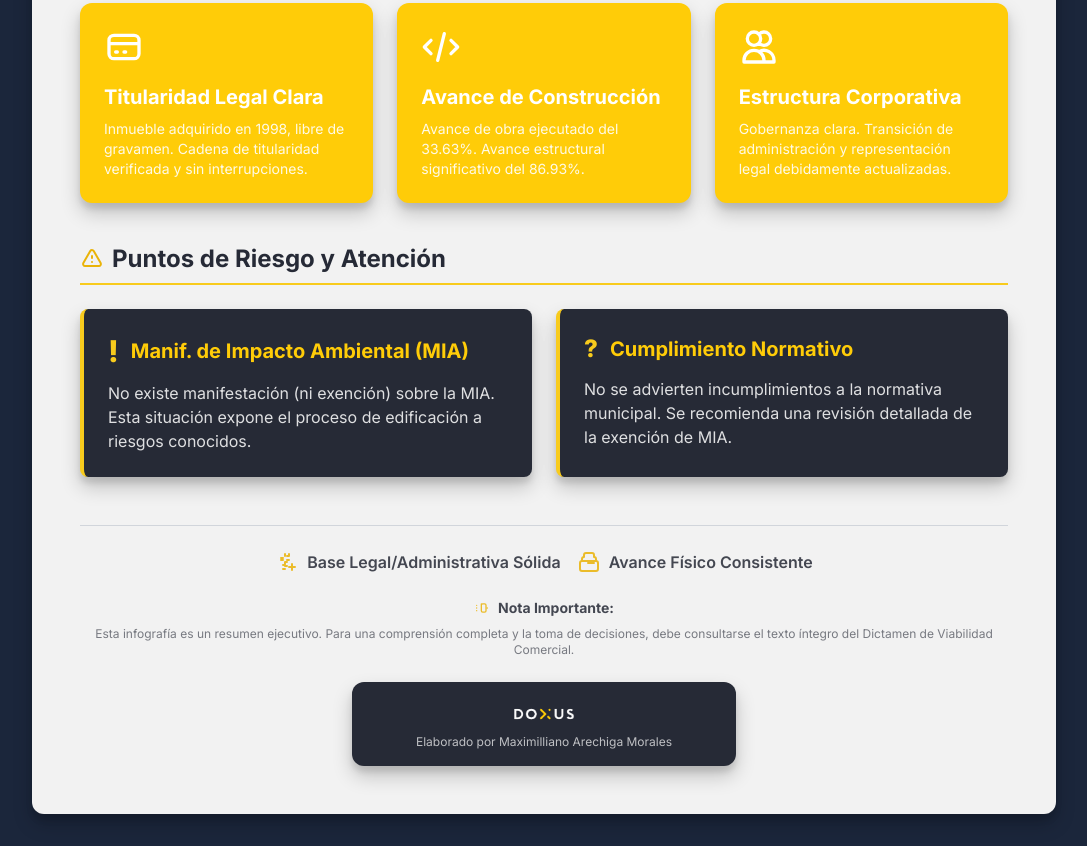
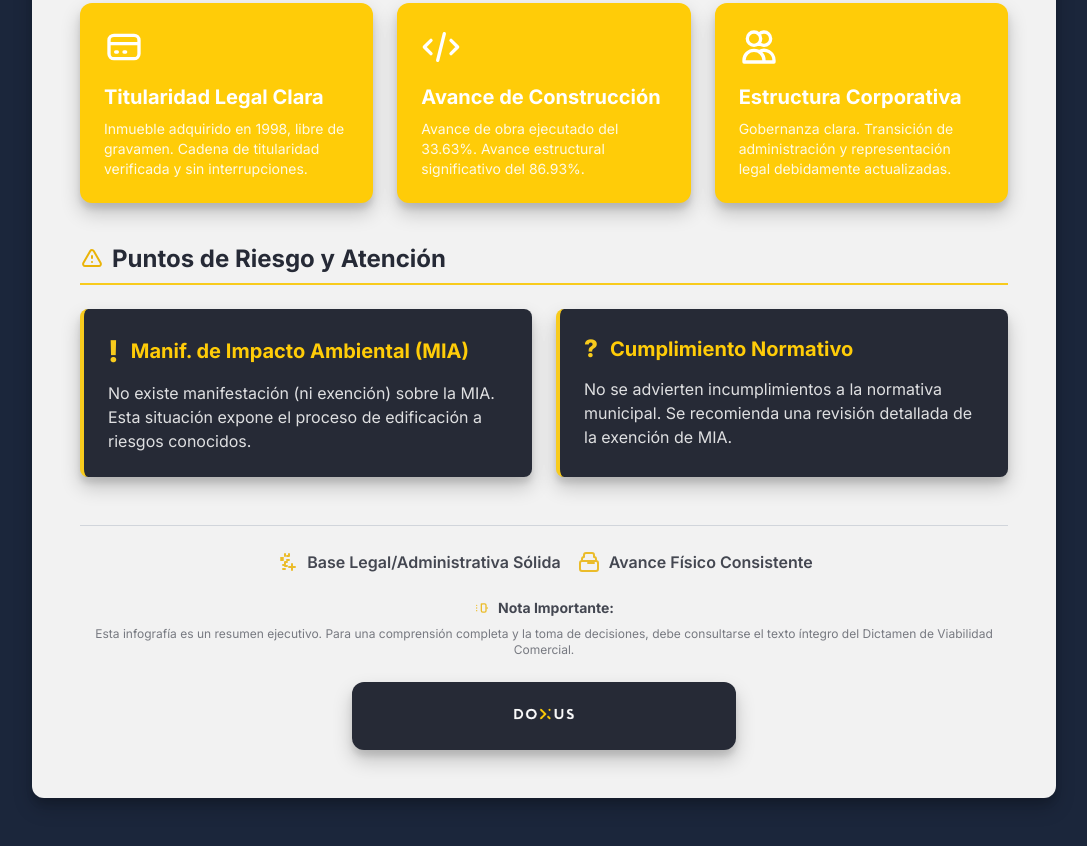
Before and after one commit to marechiga-lab/Ficha_Alyoca_quartier, a plain HTML site: page index.html in a window 1280 px wide. Shown: the part 527-1373 px from the top of the page, without its empty margins (96-1183 px from the left). Drawn offline with nearby package versions, Linux system fonts and the light colour scheme.

Commit message:
Update index.html

```diff
--- a/index.html
+++ b/index.html
@@ -196,7 +196,7 @@
                          class="h-8 mb-1"
                          onerror="this.onerror=null; this.src='https://placehold.co/120x30/262a36/ffcc08?text=DOXUS';">
                     <!-- Texto de atribución, manteniendo el nombre del elaborador -->
-                    <p class="text-xs dark-card-content-text opacity-70">Elaborado por Maximilliano Arechiga Morales</p>
+                    <p class="text-xs dark-card-content-text opacity-70"></p>
                 </div>
             </div>
         </footer>
```
